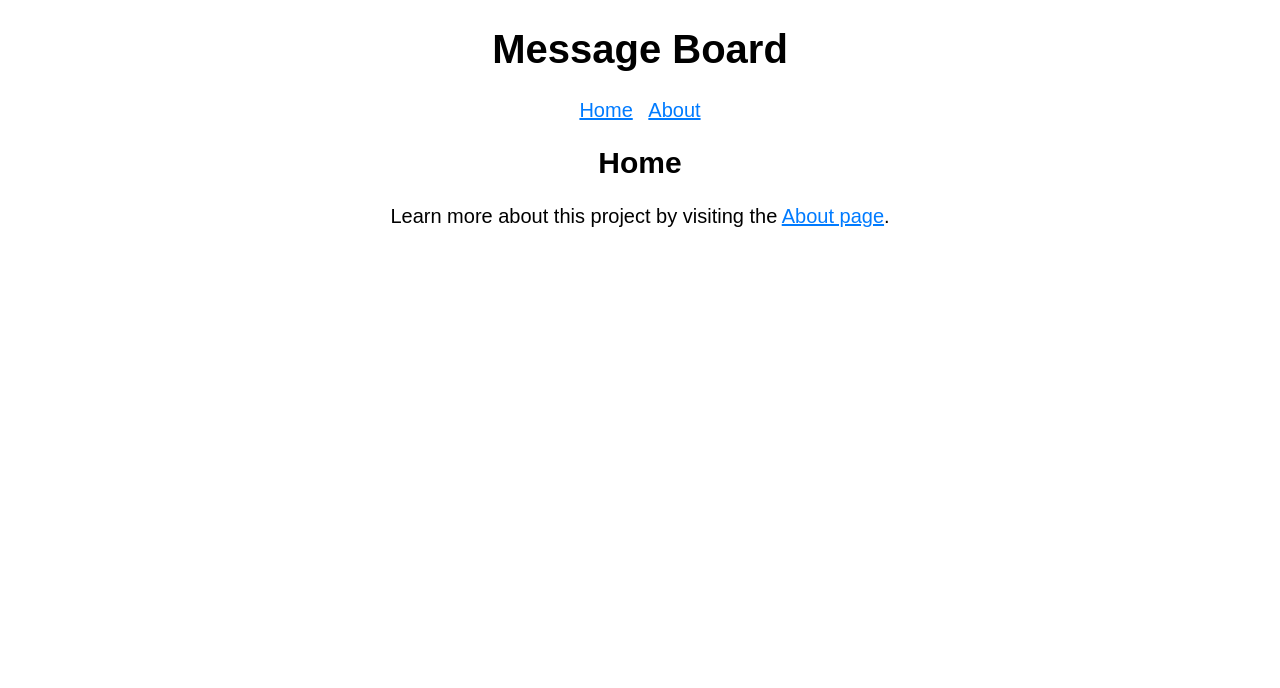
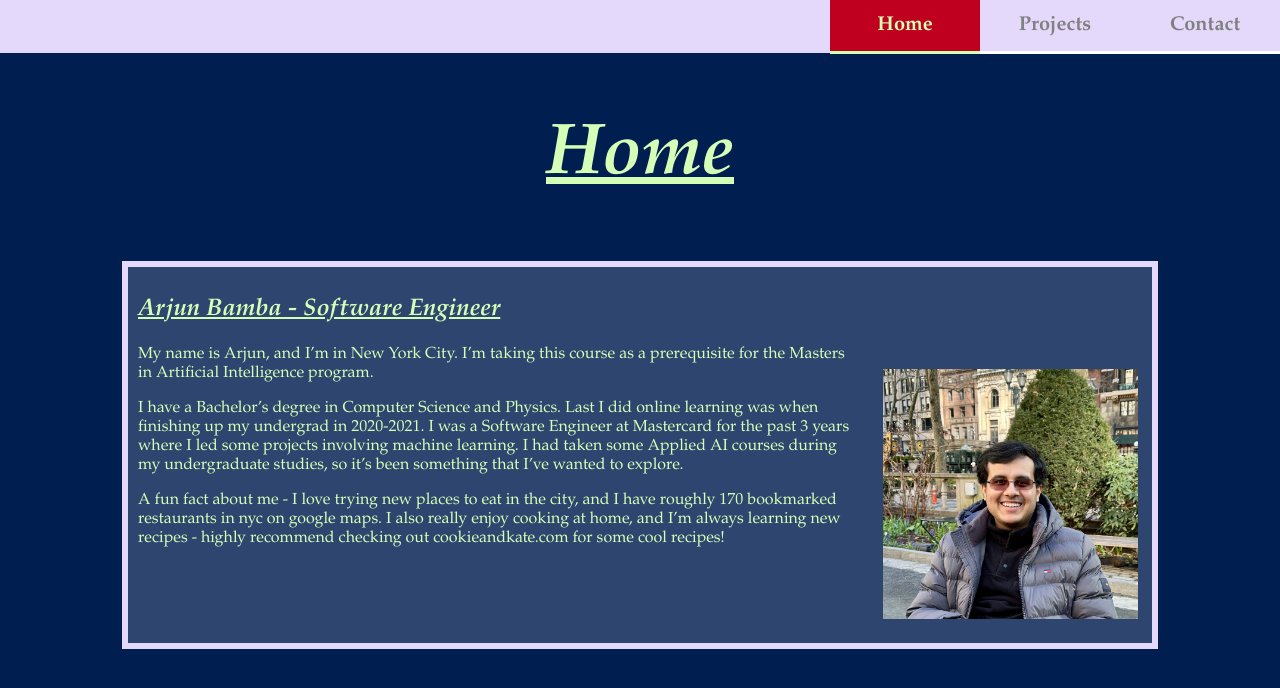
Before and after one commit to arjunbamba/jhu_software_concepts, a Flask app: page / in a window 1280 px wide. Shown: the top 688 px of the page. Run offline with Flask 3, Linux system fonts and the light colour scheme.

Commit message:
nav + wip webpgs w styling

```diff
--- a/module_1/board/pages.py
+++ b/module_1/board/pages.py
@@ -7,7 +7,12 @@ def home():
     # return "Hello, Home!"
     return render_template("pages/home.html")
 
-@bp.route("/about")
-def about():
-    # return "Hello, About!"
-    return render_template("pages/about.html")
+@bp.route("/projects")
+def projects():
+    # return "Hello, Projects!"
+    return render_template("pages/projects.html")
+
+@bp.route("/contact")
+def contact():
+    # return "Hello, Contact!"
+    return render_template("pages/contact.html")
--- a/module_1/board/static/styles.css
+++ b/module_1/board/static/styles.css
@@ -1,14 +1,19 @@
-* {
+/* * {
 	box-sizing: border-box;
-  }
+}  */
 
 body {
-	font-family: sans-serif;
+	/* font-family: sans-serif;
 	font-size: 20px;
 	margin: 0 auto;
-	text-align: center;
+	text-align: center; */
+
+	font-family: "Apple Chancery", "cursive", "Garamond", "Bookman", "Palatino", "Times New Roman", serif;
+	background-color: #001E50;
+	margin: 0px;
 }
 
+/* comment out unnecessary lecture reading css
 a,
 a:visited {
 	color: #007bff;
@@ -17,8 +22,9 @@ a:visited {
 a:hover {
 	color: #0056b3;
 }
+*/
 
-nav ul {
+/* nav ul {
 	list-style-type: none;
 	padding: 0;
 }
@@ -26,9 +32,111 @@ nav ul {
 nav ul li {
 	display: inline;
 	margin: 0 5px;
+} */
+
+/* main {
+	width: 80%;
+	margin: 0 auto;
+} */
+
+
+h1, h2 {
+	text-decoration: underline;
 }
 
-main {
+#header {
+	color: #D5FEB7;
+	font-size: 3.0em;
+	text-align: center;
+	/* line-height: 500px; */
+	/* text-shadow: 0px 0px 12px #D5FEB7; */
+	border: 1px solid #001E50;
+
+}
+
+#main {
+	background-color: #2E466F;
 	width: 80%;
-	margin: 0 auto;
+	margin-left: auto;
+	margin-right: auto;
+	border: 6px solid #E4D8FB;
 }
+
+#content_col {
+	/* background-color: #2E466F; */
+	color: #D5FEB7;
+	/* width: 580px; */
+	width: 100%;
+	padding: 10px;
+	/* float: left; */
+}
+
+#bio_pic {
+	padding: 24px;
+	height: 250px;
+	width: auto;
+	float: right;
+}
+
+/* NAVIGATION BAR */
+#nav {
+	background-color: #E4D8FB;
+	position: relative;
+	z-index: 1;
+}
+#nav-wrapper {
+	width: 450px;
+	margin-left: auto;
+	margin-right: 0;
+}
+
+#nav ul {
+	list-style: none;
+	padding: 0px;
+	margin: 0px;
+}
+
+#nav li {
+	font-size: 1.25em;
+	width: 150px; /* x3 menu options = 450px for nav wrapper */
+	height: 50px;
+	line-height: 50px;
+	float: left;
+	text-align: center;
+	border-bottom: 3px solid #FFF;
+
+	background-color: #E4D8FB;
+	position: relative;
+}
+
+#nav a {
+	display: block;
+	text-decoration: none;
+	color: gray;
+	padding: 0;
+}
+
+/* Default (inactive tab) */
+#nav li a {
+	background-color: #E4D8FB;
+	color: gray;
+	border-bottom: 3px solid #FFF;
+}
+
+/* Active tab */
+#nav li.active a {
+	background-color: #BF001F;
+	color: #D5FEB7;
+	border-bottom: 3px solid #D5FEB7;
+}
+
+/* Hover on inactive tabs = active style */
+#nav li:not(.active) a:hover {
+	background-color: #BF001F;
+	color: #D5FEB7;
+	border-bottom: 3px solid #D5FEB7;
+}
+
+.clearfloat {
+	clear: both;
+}
--- a/module_1/board/templates/_navigation.html
+++ b/module_1/board/templates/_navigation.html
@@ -1,6 +1,18 @@
-<nav>
-    <ul>
-      <li><a href="{{ url_for('pages.home') }}">Home</a></li>
-      <li><a href="{{ url_for('pages.about') }}">About</a></li>
-    </ul>
-</nav>
+<div id="nav">
+    <div id="nav-wrapper">
+
+        <ul>
+            <li class="{% if request.endpoint == 'pages.home' %}active{% endif %}">
+                <a href="{{ url_for('pages.home') }}"><strong>Home</strong></a>
+            </li>
+            <li class="{% if request.endpoint == 'pages.projects' %}active{% endif %}">
+                <a href="{{ url_for('pages.projects') }}"><strong>Projects</strong></a>
+            </li>
+            <li class="{% if request.endpoint == 'pages.contact' %}active{% endif %}">
+                <a href="{{ url_for('pages.contact') }}"><strong>Contact</strong></a>
+            </li>
+        </ul>
+
+        <div class="clearfloat"></div>
+    </div>
+</div>
--- a/module_1/board/templates/base.html
+++ b/module_1/board/templates/base.html
@@ -1,11 +1,11 @@
 <!DOCTYPE html>
 <html lang="en">
 <head>
-  <title>Message Board - {% block title %}{% endblock title %}</title>
+  <title>Arjun Bamba - {% block title %}{% endblock title %}</title>
   <link rel="stylesheet" href="{{ url_for('static', filename='styles.css') }}">
 </head>
 <body>
-<h1>Message Board</h1>
+<!-- <h1>Arjun Bamba</h1> -->
 {% include("_navigation.html") %}
 <section>
   <header>
--- a/module_1/board/templates/pages/home.html
+++ b/module_1/board/templates/pages/home.html
@@ -1,11 +1,28 @@
 {% extends 'base.html' %}
 
 {% block header %}
-  <h2>{% block title %}Home{% endblock title %}</h2>
+<div id="header">
+    <h2><strong><em>{% block title %}Home{% endblock title %}</em></strong></h2>
+</div>
 {% endblock header %}
 
 {% block content %}
-  <p>
-    Learn more about this project by visiting the <a href="{{ url_for('pages.about') }}">About page</a>.
-  </p>
+    <div id="main">
+        <div id="content_col">
+            <h2><strong><em>Arjun Bamba - Software Engineer</em></strong></h2>
+            <img src="static/IMG_4769.jpeg" alt="Arjun Bamba" id="bio_pic">
+            <p>
+                My name is Arjun, and I’m in New York City. I’m taking this course as a prerequisite for the Masters in Artificial Intelligence program.
+            </p>
+
+            <p>
+                I have a Bachelor’s degree in Computer Science and Physics. Last I did online learning was when finishing up my undergrad in 2020-2021. I was a Software Engineer at Mastercard for the past 3 years where I led some projects involving machine learning. I had taken some Applied AI courses during my undergraduate studies, so it’s been something that I’ve wanted to explore.
+            </p>
+
+            <p>
+                A fun fact about me - I love trying new places to eat in the city, and I have roughly 170 bookmarked restaurants in nyc on google maps. I also really enjoy cooking at home, and I’m always learning new recipes - highly recommend checking out cookieandkate.com for some cool recipes!
+            </p>
+        </div>
+        <div class="clearfloat"></div>
+    </div>
 {% endblock content %}
--- a/module_1/board/templates/pages/about.html
+++ b/module_1/board/templates/pages/projects.html
@@ -1,7 +1,7 @@
 {% extends 'base.html' %}
 
 {% block header %}
-  <h2>{% block title %}About{% endblock title %}</h2>
+  <h2>{% block title %}Projects{% endblock title %}</h2>
 {% endblock header %}
 
 {% block content %}
```
Also changed, not shown: module_1/board/templates/pages/contact.html (added, +24 -0 lines), module_1/board/static/IMG_4769.jpeg (added).
